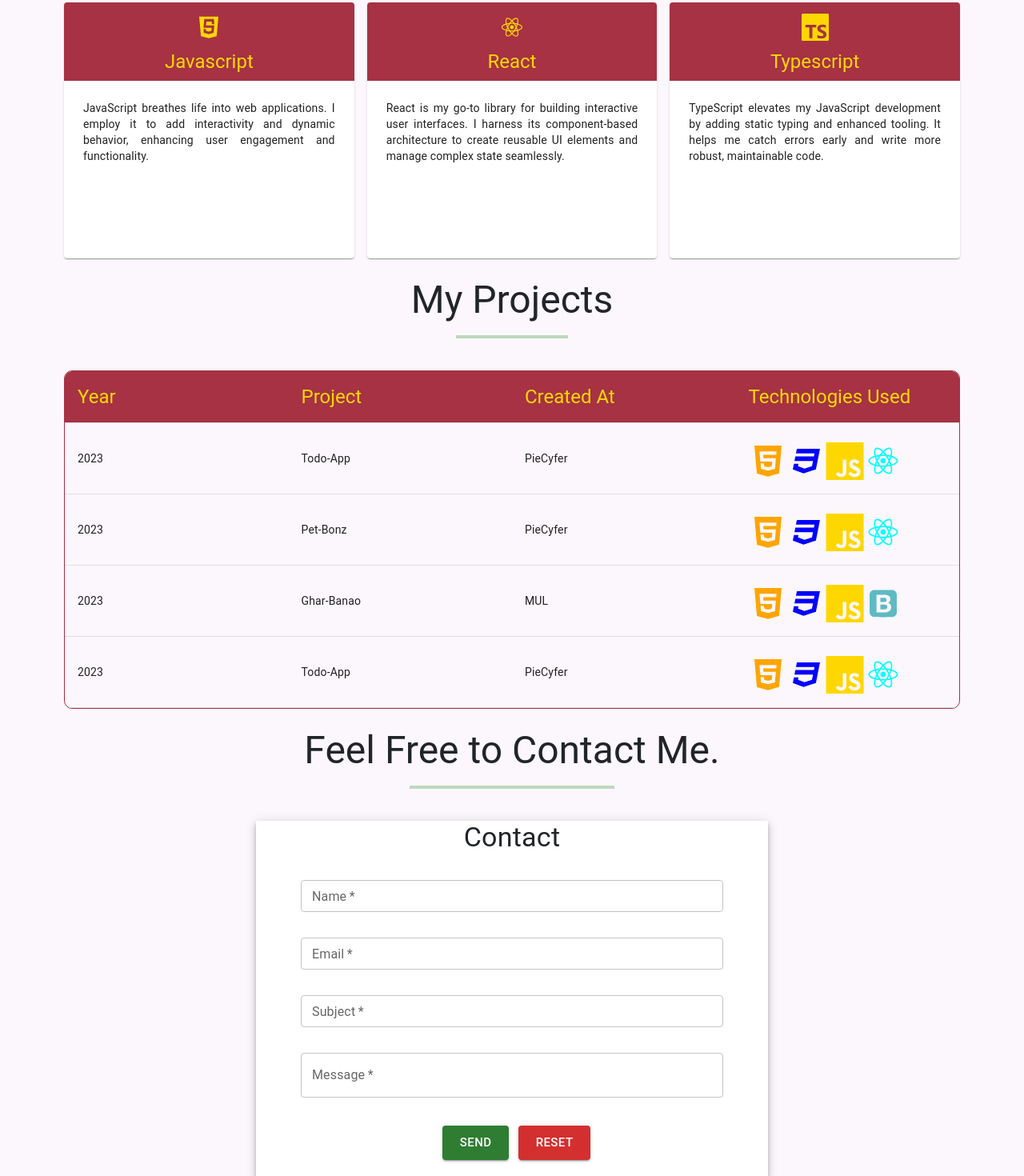
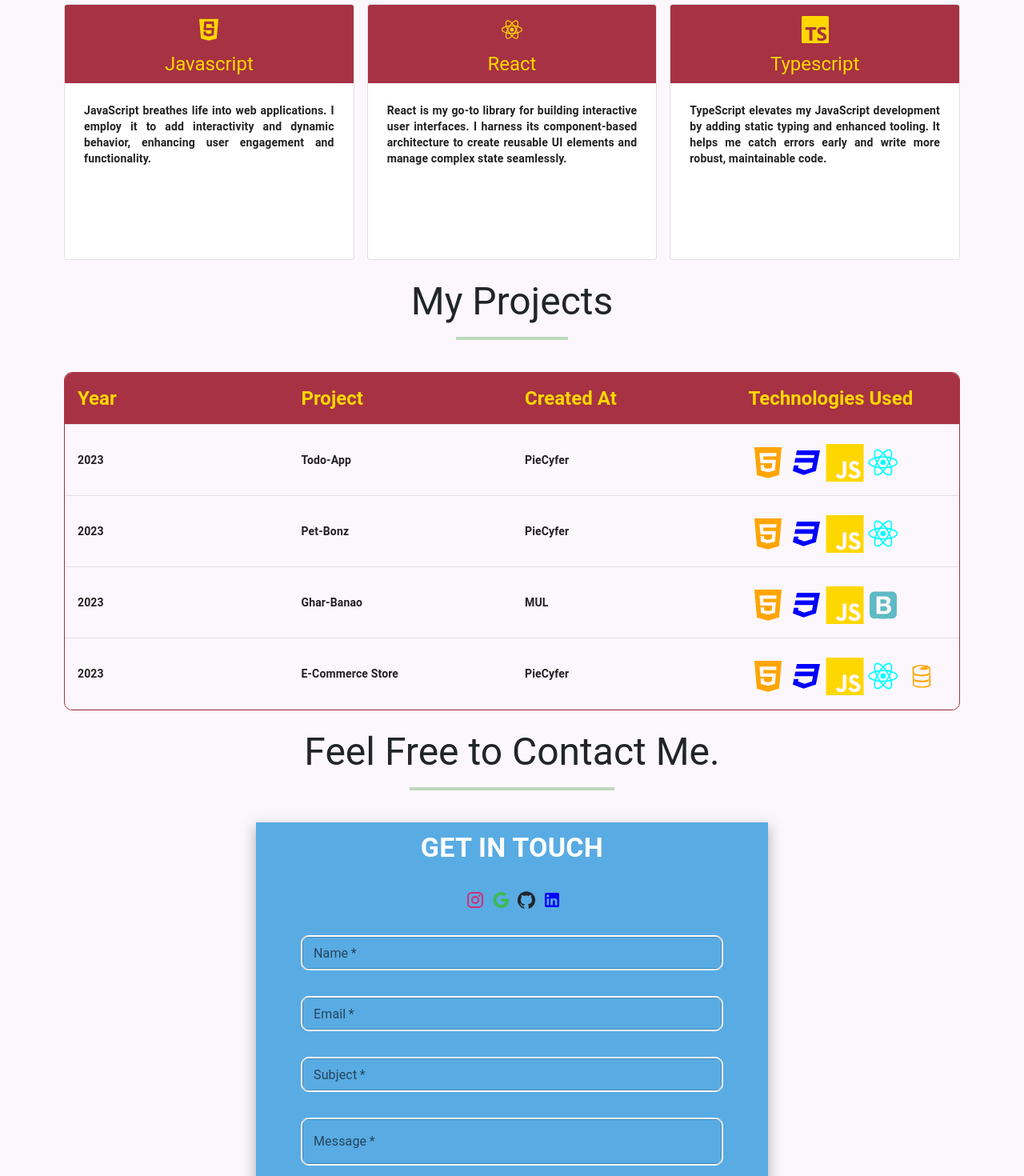
Before and after one commit to MSufyanpie/Portfolio, a React (Vite) app: page / in a window 1280 px wide. Shown: the part 2220-3690 px from the top of the page at 80% size. Built offline with nearby package versions, Linux system fonts and the light colour scheme.

Commit message:
form design

```diff
--- a/src/Components/Contact/Contact.jsx
+++ b/src/Components/Contact/Contact.jsx
@@ -2,7 +2,9 @@ import React from 'react'
 import NavBar from '../Navbar/navbar'
 import { Button, FormControl, Stack, TextField, Typography } from '@mui/material'
 import { Form } from 'react-bootstrap'
-
+import { GitHub, Google, Instagram, LinkedIn, Send } from '@mui/icons-material'
+import {RxReset} from 'react-icons/rx'
+import {GrPowerReset} from 'react-icons/gr'
 export default function Contact() {
   return (
     <div>
@@ -20,22 +22,28 @@ export default function Contact() {
         <TextField multiline label='Message' />
         </Stack>
       </form> */}
-      <Stack m={'auto'} px={5} boxShadow={5} width={'50%'} sx={{backgroundColor:'white'}}>
+      <Stack m={'auto'} px={5} boxShadow={10} width={'50%'} sx={{backgroundColor:'#59ABE3'}}>
       <Form
       action='https://formspree.io/f/xpzgrlor' method='POST'
        >
 
-      <Stack px={2} direction={'column'} spacing={4} >
-      <Typography textAlign={'center'} variant='h4'>Contact</Typography>
-      <TextField name='name' size='small'  label='Name' required/>
-         <TextField name='Email' type='email' size='small' label='Email' required/>
-        <TextField name='subject' size='small' label='Subject' required/>
-        <TextField name='message'  multiline maxRows={4} label='Message' required />
+      <Stack px={2} direction={'column'} spacing={4} marginTop={'2%'} >
+      <Typography textAlign={'center'} variant='h4' fontWeight={'bold'} color={'white'} >GET IN TOUCH</Typography>
+      <Stack direction={'row'} spacing={1}  paddingLeft={'39%'}>
+        <Instagram sx={{color:'#d62976'}}/>
+        <Google sx={{color:'#3cba54'}}/>
+        <GitHub/>
+        <LinkedIn sx={{color:'blue'}}/>
+      </Stack>
+      <TextField  sx={{border:'2px solid white',borderRadius:'10px'}} name='name' size='small'  label='Name' required/>
+         <TextField  sx={{border:'2px solid white',borderRadius:'10px',color:'white'}} name='Email' type='email' size='small' label='Email' required/>
+        <TextField   sx={{border:'2px solid white',borderRadius:'10px'}} name='subject' size='small' label='Subject' required/>
+        <TextField  sx={{border:'2px solid white',borderRadius:'10px'}} name='message'  multiline maxRows={4} label='Message' required />
 
         </Stack><br/>
         <Typography textAlign={'center'}>
-        <Button type='submit' sx={{marginTop:'2%',marginLeft:'2%'}} variant='contained' color='success' size='large'>Send</Button>
-        <Button sx={{marginTop:'2%',marginLeft:'2%'}} variant='contained' color='error' size='large'>Reset</Button></Typography>
+        <Button  type='submit' sx={{marginTop:'2%',marginLeft:'2%',backgroundColor:'goldenrod',fontWeight:'bold'}} variant='contained' color='success' size='large'>Send<Send/></Button>
+        <Button sx={{marginTop:'2%',marginLeft:'2%',color:'white',fontWeight:'bold'}} variant='contained' color='error' size='large'>Reset<GrPowerReset style={{color:'white'}}/></Button></Typography>
 
       </Form><br/>
       </Stack>
--- a/src/Components/Projects/Projects.jsx
+++ b/src/Components/Projects/Projects.jsx
@@ -1,6 +1,6 @@
 import { Stack, Table, TableBody, TableCell, TableContainer, TableHead, TableRow, Typography } from '@mui/material'
 import React from 'react'
-import {DiHtml5,DiCss3Full,DiBootstrap,DiReact,DiJavascript, DiJsBadge ,} from 'react-icons/di'
+import {DiHtml5,DiCss3Full,DiBootstrap,DiReact,DiJavascript, DiJsBadge, DiFirebase ,} from 'react-icons/di'
 import ProjectsDesign from './ProjectsDesign'
 export default function Projects() {
     const projects=[
@@ -31,15 +31,17 @@ export default function Projects() {
         Technology3:<DiJsBadge color='gold' />,
         Technology4:<DiBootstrap color='#5ebac4'/>,
     },
+
     {
         date:'2023',
-        project:'Todo-App',
+        project:'E-Commerce Store',
         DevelopedAt:'PieCyfer',
         Technology1:<DiHtml5 color='orange'/>,
         Technology2:<DiCss3Full color='blue' />,
         Technology3:<DiJsBadge color='gold' />,
         Technology4:<DiReact color='aqua'/>,
-    },
+        Technology5:<DiFirebase color='orange'/>
+    }
 ]
   return (
     <div >
@@ -58,16 +60,16 @@ export default function Projects() {
             <TableRow>
 
                 <TableCell width={'25%'}>
-                <Typography color={'gold'}  variant='h5'>   Year</Typography >
+                <Typography color={'gold'}  variant='h5' fontWeight={'bold'}>   Year</Typography >
                 </TableCell>
                 <TableCell  width={'25%'}>
-                <Typography color={'gold'}  variant='h5'>  Project </Typography>
+                <Typography color={'gold'}  variant='h5' fontWeight={'bold'}>  Project </Typography>
                 </TableCell>
                 <TableCell  width={'25%'}>
-                <Typography color={'gold'} variant='h5'>   Created At </Typography>
+                <Typography color={'gold'} variant='h5' fontWeight={'bold'}>   Created At </Typography>
                     </TableCell>
                 <TableCell  width={'25%'}>
-                <Typography color={'gold'} variant='h5'> Technologies Used </Typography>
+                <Typography color={'gold'} variant='h5' fontWeight={'bold'}> Technologies Used </Typography>
                     </TableCell>
             </TableRow>
         </TableHead>
@@ -82,6 +84,7 @@ export default function Projects() {
                     logo2={data.Technology2}
                     logo3={data.Technology3}
                     logo4={data.Technology4}
+                    logo5={data.Technology5}
                     />
                 )
             })}
--- a/src/Components/Projects/ProjectsDesign.jsx
+++ b/src/Components/Projects/ProjectsDesign.jsx
@@ -1,14 +1,14 @@
 import { TableCell, TableRow, Typography } from '@mui/material'
 import React from 'react'
 
-export default function ProjectsDesign({date,project,developedAt,logo1,logo2,logo3,logo4}) {
+export default function ProjectsDesign({date,project,developedAt,logo1,logo2,logo3,logo4,logo5}) {
   return (
 
       <TableRow sx={{}}>
-      <TableCell>{date}</TableCell>
-      <TableCell>{project}</TableCell>
-      <TableCell>{developedAt}</TableCell>
-      <TableCell><Typography variant='h3'>{logo1}{logo2}{logo3}{logo4}</Typography></TableCell>
+      <TableCell sx={{fontWeight:'bold'}}>{date}</TableCell>
+      <TableCell sx={{fontWeight:'bold'}}>{project}</TableCell>
+      <TableCell sx={{fontWeight:'bold'}}>{developedAt}</TableCell>
+      <TableCell sx={{fontWeight:'bold'}}><Typography variant='h3'>{logo1}{logo2}{logo3}{logo4}{logo5}</Typography></TableCell>
 
       </TableRow>
 
--- a/src/Components/Services/ServicesDesign.jsx
+++ b/src/Components/Services/ServicesDesign.jsx
@@ -4,7 +4,7 @@ import React from 'react'
 export default function ServicesDesign({id,image,title,description}) {
   return (
 
-        <Card sx={{width:'33%'}}
+        <Card sx={{width:'33%'}} variant='outlined'
         >
             <CardMedia
             sx={{height:280}}
--- a/src/Components/Skills/SkillsDesign.jsx
+++ b/src/Components/Skills/SkillsDesign.jsx
@@ -5,7 +5,7 @@ import { Image } from 'react-bootstrap'
 export default function SkillsDesign({id,icon,title,description}) {
   return (
     <div>
-    <Card
+    <Card variant='outlined'
     sx={{height:'40vh',width:'100%'}}
 
 
@@ -19,9 +19,10 @@ export default function SkillsDesign({id,icon,title,description}) {
         <Typography variant='h5'  color={'gold'} textAlign={'center'} gutterBottom>
             {title}
             </Typography></Stack><br/>
-            <Typography variant='body2' textAlign={'justify'} px={3} >
+            <Typography variant='body2' textAlign={'justify'} px={3} fontWeight={'bold'} >
             {description}</Typography>
         </CardContent>
+
     </Card>
     </div>
   )
```
